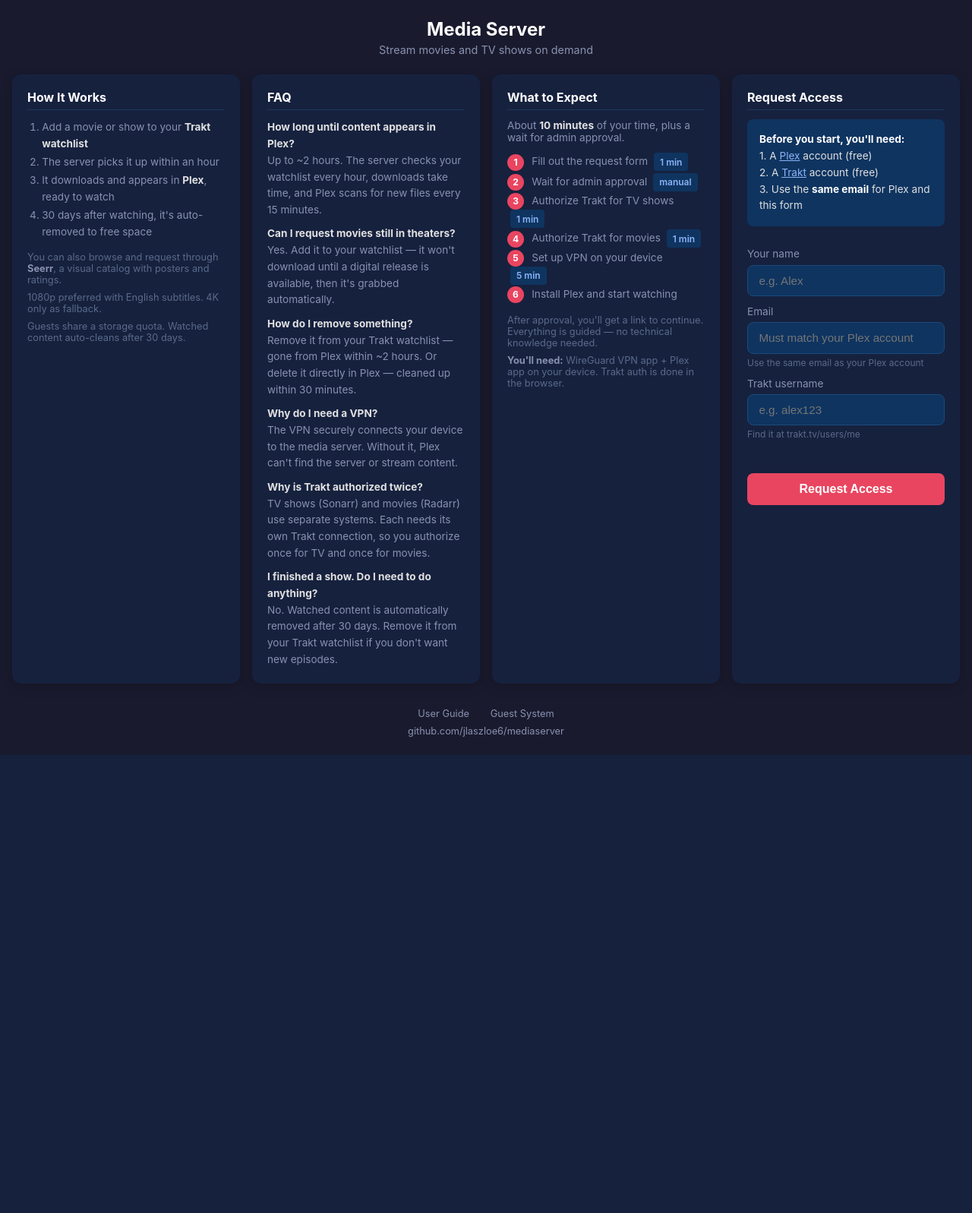
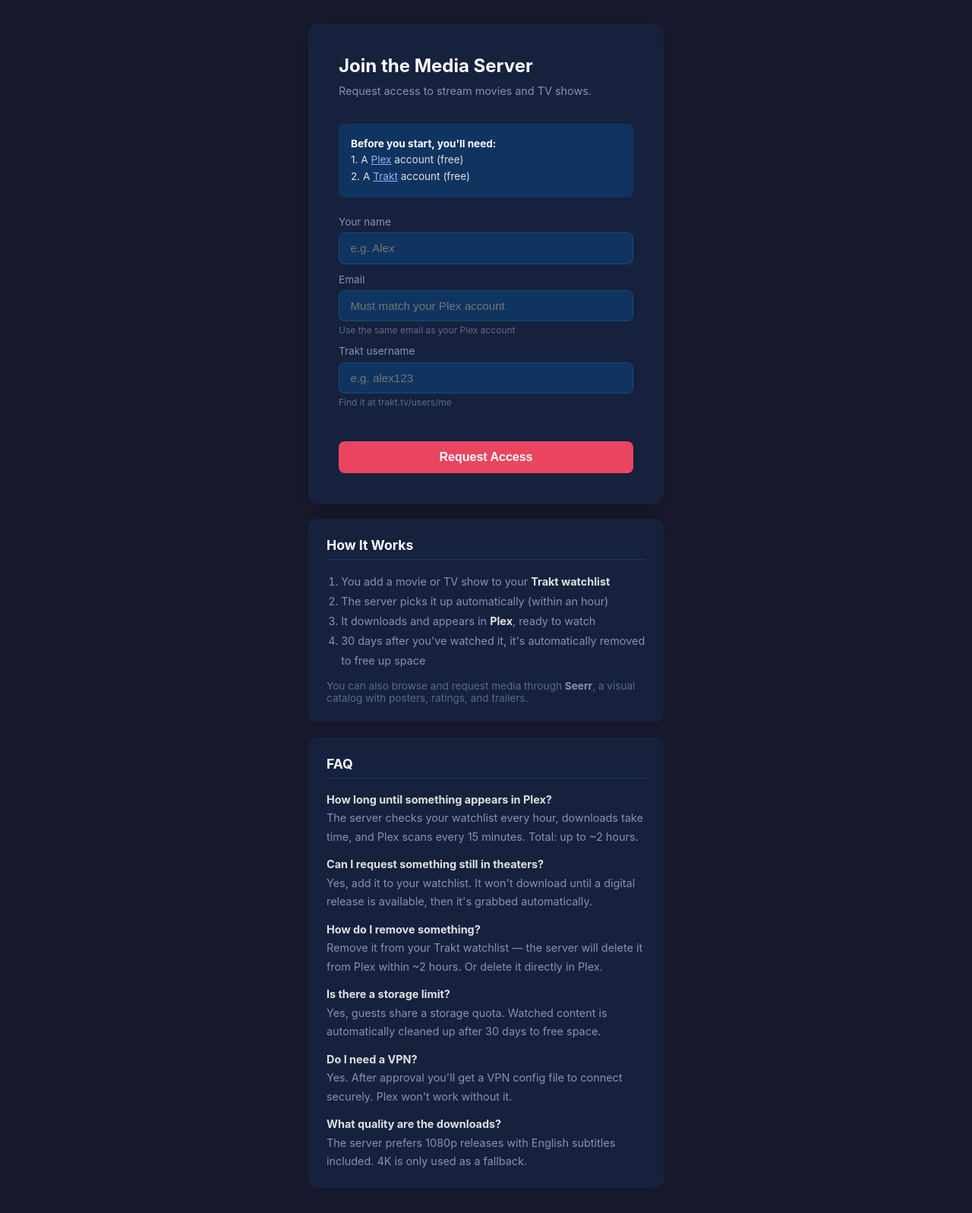
Before and after one commit to jlaszloe6/mediaserver, a Flask app: page /onboard in a window 1280 px wide. Shown: the whole page at 76% size. Before the commit the page ends 994 px from the top, so only its background shows below. Run offline with Flask 3, Linux system fonts and the light colour scheme; parts of the project's set-up code (start-up, migrations or seed data) failed here and were passed over; some libraries are stand-ins or nearby versions.

Commit message:
Revert onboard page to original single-column layout
Restore the clean Join the Media Server page with How It Works
and FAQ sections below the form.

Co-Authored-By: Claude Opus 4.6 (1M context) <noreply@anthropic.com>

```diff
--- a/status-page/templates/onboard.html
+++ b/status-page/templates/onboard.html
@@ -12,40 +12,29 @@
             background: #1a1a2e;
             color: #e0e0e0;
             min-height: 100vh;
-            display: flex;
-            flex-direction: column;
         }
-        .page-header {
-            text-align: center;
-            padding: 1.5rem 1rem 0.5rem;
-        }
-        .page-header h1 { font-size: 1.5rem; color: #fff; margin-bottom: 0.25rem; }
-        .page-header p { color: #8892b0; font-size: 0.9rem; }
-        .columns {
-            display: grid;
-            grid-template-columns: 1fr 1fr 1fr 1fr;
-            gap: 1rem;
-            max-width: 1400px;
-            margin: 1rem auto;
-            padding: 0 1rem;
-            align-items: stretch;
-            flex: 1;
-        }
-        @media (max-width: 1100px) {
-            .columns { grid-template-columns: 1fr 1fr; }
-        }
-        @media (max-width: 650px) {
-            .columns { grid-template-columns: 1fr; max-width: 500px; }
+        .container {
+            max-width: 500px;
+            margin: 0 auto;
+            padding: 2rem 1rem;
         }
         .card {
             background: #16213e;
             border-radius: 12px;
-            padding: 1.25rem;
+            padding: 2.5rem;
+            width: 100%;
+            box-shadow: 0 8px 32px rgba(0,0,0,0.3);
+        }
+        .section {
+            background: #16213e;
+            border-radius: 12px;
+            padding: 1.5rem;
+            margin-top: 1.25rem;
             box-shadow: 0 4px 16px rgba(0,0,0,0.2);
-            display: flex;
-            flex-direction: column;
         }
-        .card h2 { font-size: 1rem; color: #fff; margin-bottom: 0.75rem; padding-bottom: 0.4rem; border-bottom: 1px solid #1a3a5c; }
+        .section h2 { font-size: 1.1rem; color: #fff; margin-bottom: 1rem; padding-bottom: 0.5rem; border-bottom: 1px solid #1a3a5c; }
+        h1 { font-size: 1.5rem; margin-bottom: 0.5rem; color: #fff; }
+        .subtitle { color: #8892b0; font-size: 0.9rem; margin-bottom: 2rem; line-height: 1.5; }
         label { display: block; font-size: 0.85rem; color: #8892b0; margin-bottom: 0.4rem; margin-top: 0.75rem; }
         input[type="text"], input[type="email"] {
             width: 100%;
@@ -82,139 +71,35 @@
         }
         .flash.info { background: rgba(100,150,255,0.15); color: #8ab4f8; }
         .flash.error { background: rgba(233,69,96,0.15); color: #e94560; }
-        .info-list { line-height: 1.6; font-size: 0.85rem; color: #8892b0; padding-left: 1.2rem; }
-        .info-list li { margin-bottom: 0.15rem; }
-        .info-list strong { color: #e0e0e0; }
-        .faq-item { margin-bottom: 0.6rem; font-size: 0.85rem; color: #8892b0; line-height: 1.6; }
-        .faq-item:last-child { margin-bottom: 0; }
-        .faq-item strong { color: #e0e0e0; }
-        .step-num {
-            display: inline-block;
-            width: 22px;
-            height: 22px;
-            background: #e94560;
-            color: #fff;
-            border-radius: 50%;
-            text-align: center;
-            font-size: 0.75rem;
-            font-weight: 700;
-            line-height: 22px;
-            margin-right: 0.4rem;
-        }
-        .steps-list { list-style: none; padding: 0; }
-        .steps-list li { line-height: 1.6; font-size: 0.85rem; color: #8892b0; margin-bottom: 0.15rem; }
-        .steps-list strong { color: #e0e0e0; }
-        .time-badge {
-            display: inline-block;
-            background: #0f3460;
-            color: #8ab4f8;
-            padding: 0.15rem 0.5rem;
-            border-radius: 4px;
-            font-size: 0.75rem;
-            font-weight: 600;
-            margin-left: 0.25rem;
-        }
         .prereqs {
             background: #0f3460;
             border-radius: 8px;
             padding: 1rem;
-            margin-bottom: 1rem;
+            margin-bottom: 1.5rem;
             font-size: 0.85rem;
             line-height: 1.6;
         }
         .prereqs strong { color: #fff; }
         .prereqs a { color: #8ab4f8; }
-        a { color: #8ab4f8; }
-        .footer {
-            text-align: center;
-            padding: 1rem 1rem 1.5rem;
-            font-size: 0.8rem;
-            color: #5a6a8a;
-        }
-        .footer a { color: #8892b0; text-decoration: none; }
-        .footer a:hover { color: #8ab4f8; }
-        .footer .links { margin-bottom: 0.5rem; }
-        .footer .links a { margin: 0 0.75rem; }
     </style>
 </head>
 <body>
-    <div class="page-header">
-        <h1>Media Server</h1>
-        <p>Stream movies and TV shows on demand</p>
-    </div>
-
-    <div class="columns">
-        <!-- Column 1: How It Works -->
+    <div class="container">
     <div class="card">
-            <h2>How It Works</h2>
-            <ol class="info-list">
-                <li>Add a movie or show to your <strong>Trakt watchlist</strong></li>
-                <li>The server picks it up within an hour</li>
-                <li>It downloads and appears in <strong>Plex</strong>, ready to watch</li>
-                <li>30 days after watching, it's auto-removed to free space</li>
-            </ol>
-            <p style="font-size:0.8rem;color:#5a6a8a;margin-top:0.75rem">You can also browse and request through <strong style="color:#8892b0">Seerr</strong>, a visual catalog with posters and ratings.</p>
-            <p style="font-size:0.8rem;color:#5a6a8a;margin-top:0.5rem">1080p preferred with English subtitles. 4K only as fallback.</p>
-            <p style="font-size:0.8rem;color:#5a6a8a;margin-top:0.5rem">Guests share a storage quota. Watched content auto-cleans after 30 days.</p>
-        </div>
-
-        <!-- Column 2: FAQ -->
-        <div class="card">
-            <h2>FAQ</h2>
-            <div class="faq-item"><strong>How long until content appears in Plex?</strong><br>
-            Up to ~2 hours. The server checks your watchlist every hour, downloads take time, and Plex scans for new files every 15 minutes.</div>
-
-            <div class="faq-item"><strong>Can I request movies still in theaters?</strong><br>
-            Yes. Add it to your watchlist &mdash; it won't download until a digital release is available, then it's grabbed automatically.</div>
-
-            <div class="faq-item"><strong>How do I remove something?</strong><br>
-            Remove it from your Trakt watchlist &mdash; gone from Plex within ~2 hours. Or delete it directly in Plex &mdash; cleaned up within 30 minutes.</div>
-
-            <div class="faq-item"><strong>Why do I need a VPN?</strong><br>
-            The VPN securely connects your device to the media server. Without it, Plex can't find the server or stream content.</div>
-
-            <div class="faq-item"><strong>Why is Trakt authorized twice?</strong><br>
-            TV shows (Sonarr) and movies (Radarr) use separate systems. Each needs its own Trakt connection, so you authorize once for TV and once for movies.</div>
-
-            <div class="faq-item"><strong>I finished a show. Do I need to do anything?</strong><br>
-            No. Watched content is automatically removed after 30 days. Remove it from your Trakt watchlist if you don't want new episodes.</div>
-        </div>
-
-        <!-- Column 3: What to Expect -->
-        <div class="card">
-            <h2>What to Expect</h2>
-
-            <p style="font-size:0.85rem;color:#8892b0;margin-bottom:0.75rem">About <strong style="color:#e0e0e0">10 minutes</strong> of your time, plus a wait for admin approval.</p>
-
-            <ul class="steps-list">
-                <li><span class="step-num">1</span> Fill out the request form <span class="time-badge">1 min</span></li>
-                <li><span class="step-num">2</span> Wait for admin approval <span class="time-badge">manual</span></li>
-                <li><span class="step-num">3</span> Authorize Trakt for TV shows <span class="time-badge">1 min</span></li>
-                <li><span class="step-num">4</span> Authorize Trakt for movies <span class="time-badge">1 min</span></li>
-                <li><span class="step-num">5</span> Set up VPN on your device <span class="time-badge">5 min</span></li>
-                <li><span class="step-num">6</span> Install Plex and start watching</li>
-            </ul>
-
-            <p style="font-size:0.8rem;color:#5a6a8a;margin-top:0.75rem">After approval, you'll get a link to continue. Everything is guided &mdash; no technical knowledge needed.</p>
-            <p style="font-size:0.8rem;color:#5a6a8a;margin-top:0.5rem"><strong style="color:#8892b0">You'll need:</strong> WireGuard VPN app + Plex app on your device. Trakt auth is done in the browser.</p>
-        </div>
-
-        <!-- Column 4: Request Access -->
-        <div class="card">
-            <h2>Request Access</h2>
-
-            <div class="prereqs">
-                <strong>Before you start, you'll need:</strong><br>
-                1. A <a href="https://plex.tv" target="_blank">Plex</a> account (free)<br>
-                2. A <a href="https://trakt.tv" target="_blank">Trakt</a> account (free)<br>
-                3. Use the <strong>same email</strong> for Plex and this form
-            </div>
+        <h1>Join the Media Server</h1>
+        <p class="subtitle">Request access to stream movies and TV shows.</p>
 
         {% with messages = get_flashed_messages(with_categories=true) %}
             {% for category, message in messages %}
                 <div class="flash {{ category }}">{{ message }}</div>
             {% endfor %}
         {% endwith %}
+
+        <div class="prereqs">
+            <strong>Before you start, you'll need:</strong><br>
+            1. A <a href="https://plex.tv" target="_blank">Plex</a> account (free)<br>
+            2. A <a href="https://trakt.tv" target="_blank">Trakt</a> account (free)
+        </div>
 
         <form method="POST">
             <input type="hidden" name="_csrf" value="{{ csrf_token() }}">
@@ -231,14 +116,40 @@
         </form>
         <script src="https://challenges.cloudflare.com/turnstile/v0/api.js" async defer></script>
     </div>
+
+    <div class="section">
+        <h2>How It Works</h2>
+        <ol style="line-height:1.8;font-size:0.9rem;color:#8892b0;padding-left:1.2rem">
+            <li>You add a movie or TV show to your <strong style="color:#e0e0e0">Trakt watchlist</strong></li>
+            <li>The server picks it up automatically (within an hour)</li>
+            <li>It downloads and appears in <strong style="color:#e0e0e0">Plex</strong>, ready to watch</li>
+            <li>30 days after you've watched it, it's automatically removed to free up space</li>
+        </ol>
+        <p style="font-size:0.85rem;color:#5a6a8a;margin-top:0.75rem">You can also browse and request media through <strong style="color:#8892b0">Seerr</strong>, a visual catalog with posters, ratings, and trailers.</p>
     </div>
 
-    <div class="footer">
-        <div class="links">
-            <a href="https://github.com/jlaszloe6/mediaserver/wiki/User-Guide">User Guide</a>
-            <a href="https://github.com/jlaszloe6/mediaserver/wiki/Guest-System">Guest System</a>
+    <div class="section">
+        <h2>FAQ</h2>
+        <div style="font-size:0.9rem;color:#8892b0;line-height:1.7">
+            <p style="margin-bottom:0.75rem"><strong style="color:#e0e0e0">How long until something appears in Plex?</strong><br>
+            The server checks your watchlist every hour, downloads take time, and Plex scans every 15 minutes. Total: up to ~2 hours.</p>
+
+            <p style="margin-bottom:0.75rem"><strong style="color:#e0e0e0">Can I request something still in theaters?</strong><br>
+            Yes, add it to your watchlist. It won't download until a digital release is available, then it's grabbed automatically.</p>
+
+            <p style="margin-bottom:0.75rem"><strong style="color:#e0e0e0">How do I remove something?</strong><br>
+            Remove it from your Trakt watchlist &mdash; the server will delete it from Plex within ~2 hours. Or delete it directly in Plex.</p>
+
+            <p style="margin-bottom:0.75rem"><strong style="color:#e0e0e0">Is there a storage limit?</strong><br>
+            Yes, guests share a storage quota. Watched content is automatically cleaned up after 30 days to free space.</p>
+
+            <p style="margin-bottom:0.75rem"><strong style="color:#e0e0e0">Do I need a VPN?</strong><br>
+            Yes. After approval you'll get a VPN config file to connect securely. Plex won't work without it.</p>
+
+            <p><strong style="color:#e0e0e0">What quality are the downloads?</strong><br>
+            The server prefers 1080p releases with English subtitles included. 4K is only used as a fallback.</p>
         </div>
-        <a href="https://github.com/jlaszloe6/mediaserver">github.com/jlaszloe6/mediaserver</a>
+    </div>
     </div>
 </body>
 </html>
```
Lines whose indentation alone changed are shown as unchanged.
